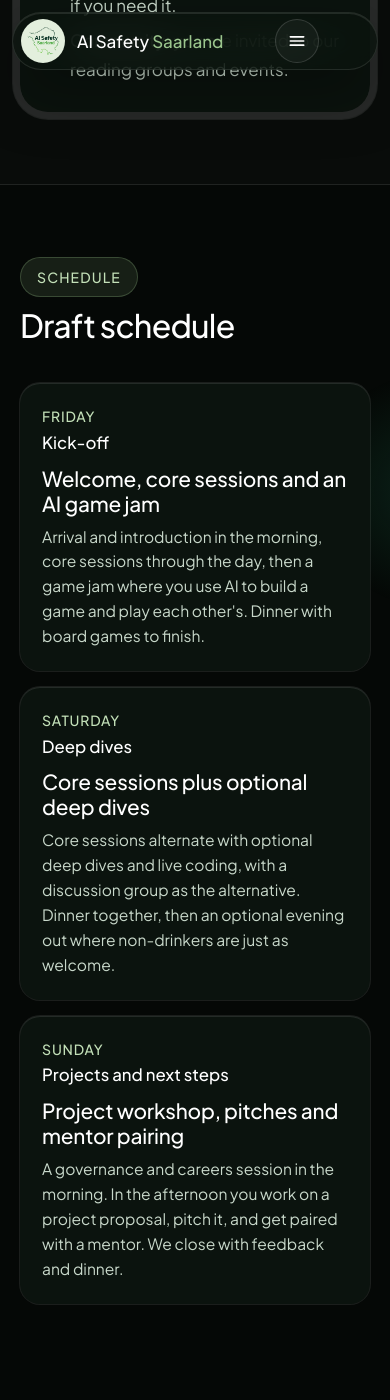
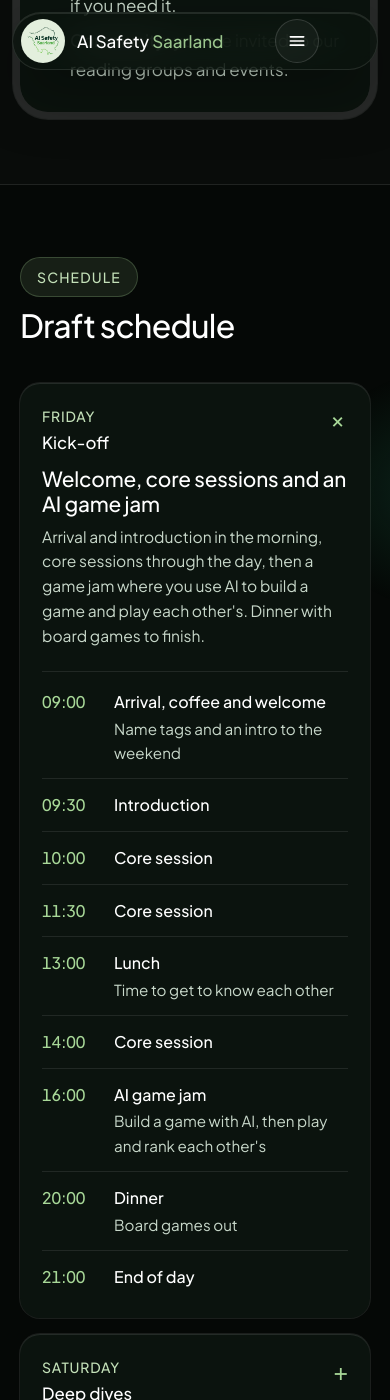
Before and after one commit to palash2404/AI-Safety, a Jekyll site: the page built from bootcamp.html, in a window 390 px wide and 1400 px high, scrolled down 3551 px. Built offline with Jekyll 4.4.1, drawn with Linux system fonts in a browser that asks for light colours.

Commit message:
Bootcamp schedule: expandable days with a detailed timetable

```diff
--- a/_data/programs/bootcamp.yml
+++ b/_data/programs/bootcamp.yml
@@ -68,14 +68,95 @@ schedule:
     dates: Kick-off
     title: Welcome, core sessions and an AI game jam
     text: Arrival and introduction in the morning, core sessions through the day, then a game jam where you use AI to build a game and play each other's. Dinner with board games to finish.
+    slots:
+      - time: "09:00"
+        title: Arrival, coffee and welcome
+        note: Name tags and an intro to the weekend
+      - time: "09:30"
+        title: Introduction
+        note: ""
+      - time: "10:00"
+        title: Core session
+        note: ""
+      - time: "11:30"
+        title: Core session
+        note: ""
+      - time: "13:00"
+        title: Lunch
+        note: Time to get to know each other
+      - time: "14:00"
+        title: Core session
+        note: ""
+      - time: "16:00"
+        title: AI game jam
+        note: Build a game with AI, then play and rank each other's
+      - time: "20:00"
+        title: Dinner
+        note: Board games out
+      - time: "21:00"
+        title: End of day
+        note: ""
   - week: Saturday
     dates: Deep dives
     title: Core sessions plus optional deep dives
     text: Core sessions alternate with optional deep dives and live coding, with a discussion group as the alternative. Dinner together, then an optional evening out where non-drinkers are just as welcome.
+    slots:
+      - time: "09:00"
+        title: Coffee and reflection
+        note: ""
+      - time: "09:30"
+        title: Core session
+        note: ""
+      - time: "11:00"
+        title: Deep dive or live coding
+        note: Optional. Alternative at the same time is a discussion group
+      - time: "13:00"
+        title: Lunch
+        note: Time to get to know each other
+      - time: "14:00"
+        title: Core session
+        note: ""
+      - time: "16:00"
+        title: Deep dive or live coding
+        note: Optional. Alternative at the same time is a discussion group
+      - time: "20:00"
+        title: Dinner
+        note: ""
+      - time: "21:00"
+        title: Evening out
+        note: Optional, with non-alcoholic options
   - week: Sunday
     dates: Projects and next steps
     title: Project workshop, pitches and mentor pairing
     text: A governance and careers session in the morning. In the afternoon you work on a project proposal, pitch it, and get paired with a mentor. We close with feedback and dinner.
+    slots:
+      - time: "09:00"
+        title: Coffee and reflection
+        note: ""
+      - time: "09:30"
+        title: Core session
+        note: ""
+      - time: "11:00"
+        title: Governance and careers session
+        note: ""
+      - time: "13:00"
+        title: Lunch
+        note: Time to get to know each other
+      - time: "14:00"
+        title: Project proposal workshop
+        note: In teams or on your own
+      - time: "16:00"
+        title: Project pitches and mentor pairing
+        note: Each project gets a mentor
+      - time: "18:00"
+        title: Closing, feedback and next steps
+        note: ""
+      - time: "18:30"
+        title: Closing dinner
+        note: ""
+      - time: "20:00"
+        title: End
+        note: ""
 
 faqs:
   - question: Do I need a technical background?
--- a/_layouts/program.html
+++ b/_layouts/program.html
@@ -69,8 +69,31 @@ layout: default
       <p class="eyebrow">Schedule</p>
       <h2>{{ p.schedule_title | escape }}</h2>
     </div>
-    <ol class="schedule-list">
+    {% assign has_slots = false %}{% for s in p.schedule %}{% if s.slots.size > 0 %}{% assign has_slots = true %}{% endif %}{% endfor %}
+    <ol class="schedule-list{% if has_slots %} schedule-days{% endif %}">
       {% for s in p.schedule %}
+      {% if s.slots.size > 0 %}
+      <li class="schedule-item schedule-day">
+        <details{% if forloop.first %} open{% endif %}>
+          <summary>
+            <div class="schedule-when"><span>{{ s.week | escape }}</span>{% if s.dates and s.dates != "" %}<strong>{{ s.dates | escape }}</strong>{% endif %}</div>
+            <div class="schedule-what">
+              <h3>{{ s.title | escape }}</h3>
+              <p>{{ s.text | escape }}</p>
+            </div>
+          </summary>
+          <ol class="slot-list">
+            {% for slot in s.slots %}
+            <li>
+              <span class="slot-time">{{ slot.time | escape }}</span>
+              <span class="slot-title">{{ slot.title | escape }}</span>
+              {% if slot.note and slot.note != "" %}<span class="slot-note">{{ slot.note | escape }}</span>{% endif %}
+            </li>
+            {% endfor %}
+          </ol>
+        </details>
+      </li>
+      {% else %}
       <li class="schedule-item">
         <div class="schedule-when"><span>{{ s.week | escape }}</span>{% if s.dates and s.dates != "" %}<strong>{{ s.dates | escape }}</strong>{% endif %}</div>
         <div class="schedule-what">
@@ -78,6 +101,7 @@ layout: default
           <p>{{ s.text | escape }}</p>
         </div>
       </li>
+      {% endif %}
       {% endfor %}
     </ol>
   </section>
--- a/assets/style.css
+++ b/assets/style.css
@@ -760,3 +760,34 @@ a.member-photo:active { transform: scale(0.98); }
   .site-nav { gap: 20px; }
   .header-inner { gap: 20px; }
 }
+
+/* ---------- Schedule with expandable days (used when an entry has a detailed timetable) ---------- */
+.schedule-days { grid-template-columns: minmax(0, 1fr); }
+.schedule-day { display: block; padding: 0; }
+.schedule-day summary {
+  display: flex; gap: 24px; align-items: flex-start; list-style: none; cursor: pointer;
+  padding: 24px 28px; border-radius: 20px;
+}
+.schedule-day summary::-webkit-details-marker { display: none; }
+.schedule-day summary::after {
+  content: "+"; margin-left: auto; flex-shrink: 0; font-size: 1.5rem; line-height: 1.2; font-weight: 400; color: var(--leaf-700);
+  transition: transform .2s var(--ease-out);
+}
+.schedule-day details[open] summary::after { transform: rotate(45deg); }
+.schedule-day .schedule-what { flex-grow: 1; }
+.schedule-day .schedule-when { width: 200px; }
+.slot-list { list-style: none; margin: 0 28px; padding: 4px 0 16px; border-top: 1px solid var(--mint-150); animation: reveal-down .25s var(--ease-out); }
+.slot-list li { display: grid; grid-template-columns: 200px minmax(0, 1fr) minmax(0, 1fr); gap: 4px 24px; padding: 13px 0; border-bottom: 1px solid var(--mint-150); align-items: baseline; }
+.slot-list li:last-child { border-bottom: 0; }
+.slot-time { font-variant-numeric: tabular-nums; color: var(--leaf-700); font-weight: 600; }
+.slot-title { color: var(--forest-950); font-weight: 500; }
+.slot-note { color: var(--text-muted); font-size: 0.95rem; }
+@media (max-width: 720px) {
+  .schedule-day summary { padding: 22px; gap: 10px 14px; flex-wrap: wrap; }
+  .schedule-day .schedule-when { width: auto; min-width: 0; flex-basis: calc(100% - 40px); }
+  .schedule-day .schedule-what { flex-basis: 100%; order: 3; }
+  .slot-list { margin: 0 22px; }
+  .slot-list li { grid-template-columns: 56px minmax(0, 1fr); gap: 2px 16px; }
+  .slot-note { grid-column: 2; }
+}
+@media (prefers-reduced-motion: reduce) { .slot-list { animation: none; } .schedule-day summary::after { transition: none; } }
```
Also changed, not shown: admin/config.yml (+11 -1 lines).
